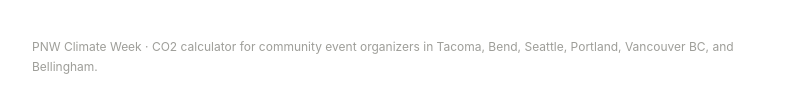
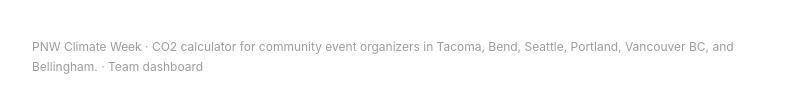
Before and after one commit to PNWClimateWeek/CarbonTracker2026, a website: page public/index.html in a window 1280 px wide. Shown: the part 2633-2745 px from the top of the page, without its empty margins (238-1041 px from the left). Drawn offline with Linux system fonts and the light colour scheme; no server answers.

Commit message:
Add team dashboard link in footer

```diff
--- a/public/index.html
+++ b/public/index.html
@@ -391,7 +391,7 @@
     <div class="meth">Emission factors: walk/bike 0 kg/km; transit 0.089; EV/carpool 0.05; gas car 0.21; ride-hail 0.24; flight 0.255 kg/km. Energy grid: WA/OR (NWPP eGrid) 0.288 kg CO2e/kWh (EPA eGRID 2024); BC 0.018 kg CO2e/kWh (Canada OBPS Table 5.3, 2026); diesel generator 0.2 kg CO2e/kWh. Venue load 2W/sq ft. Catering: plant-based 0.5 kg/meal, mostly-plant 1.2, mixed 2.5, meat-heavy 5.5. Waste: 0.5 kg CO2e/kg landfill; bag count uses 12 kg/bag. Pages: 0.005 kg/page. Rating per attendee: exemplary &lt;1 kg, good 1–3 kg, average 3–6 kg, below average 6–12 kg, needs work &gt;12 kg. Sources: GHG Protocol, DEFRA 2023, EPA eGRID, Environment and Climate Change Canada.</div>
   </div>
 
-  <footer>PNW Climate Week · CO2 calculator for community event organizers in Tacoma, Bend, Seattle, Portland, Vancouver BC, and Bellingham.</footer>
+  <footer>PNW Climate Week · CO2 calculator for community event organizers in Tacoma, Bend, Seattle, Portland, Vancouver BC, and Bellingham. · <a href="/dashboard.html" style="color:var(--text-tertiary);text-decoration:none;" onmouseover="this.style.color='var(--accent)'" onmouseout="this.style.color='var(--text-tertiary)'">Team dashboard</a></footer>
 
 </div>
 <script>
```
